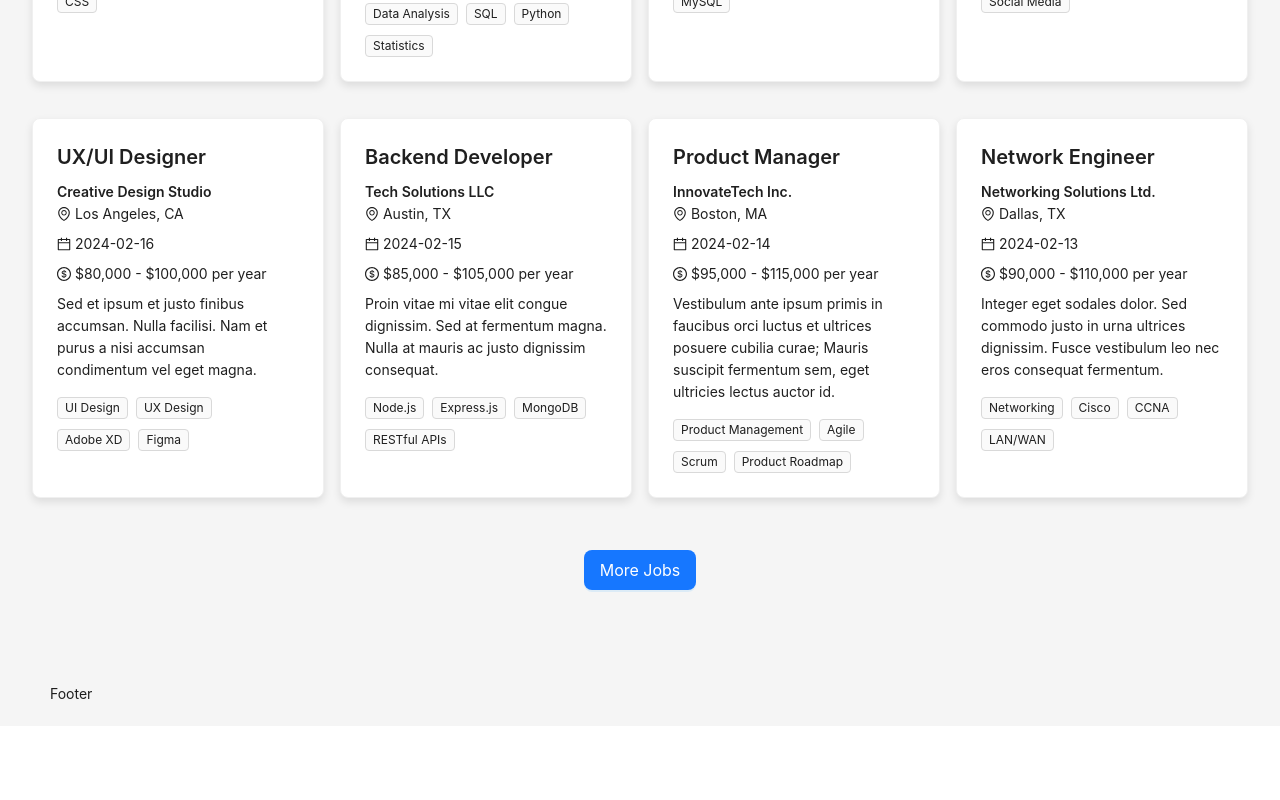
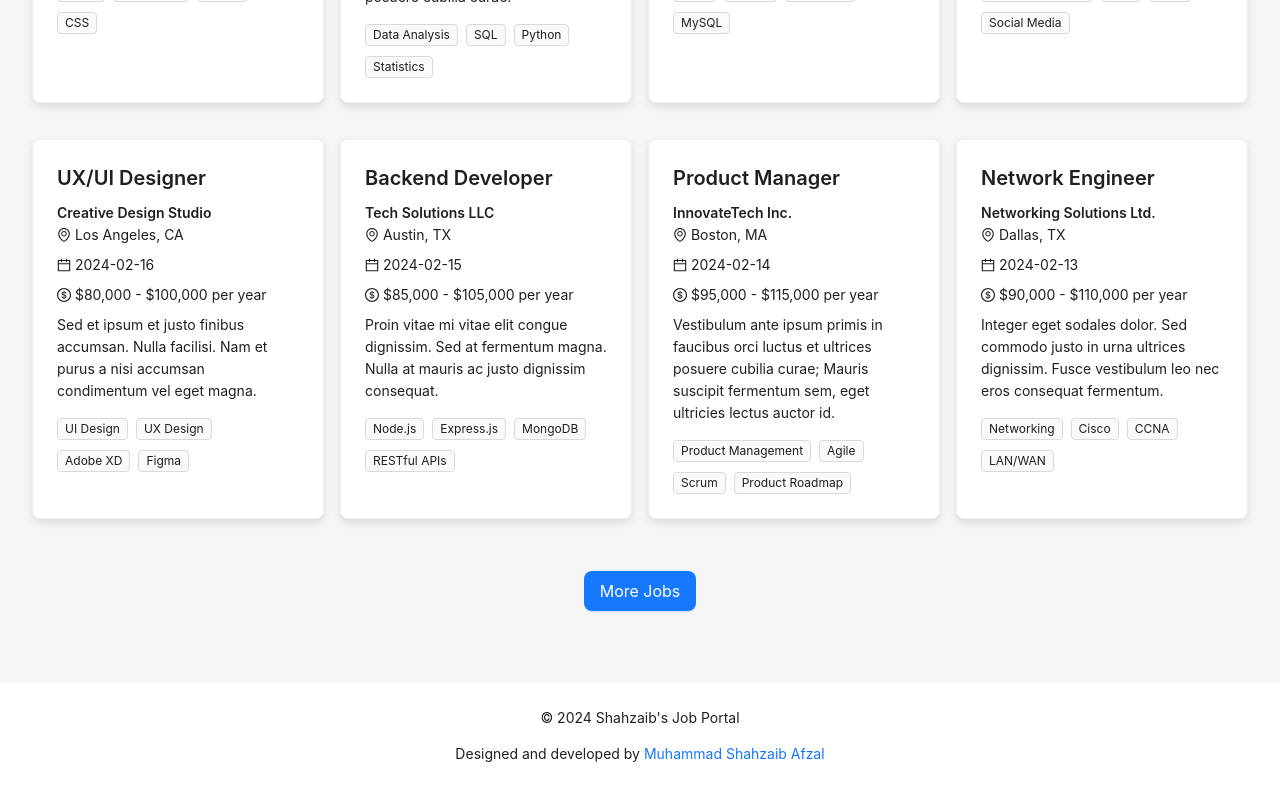
Before and after one commit to MuhammadShahzaibAfzal/JobConnect-Frontend, a React (Vite) app: page / in a window 1280 px wide. Shown: the part 1406-2206 px from the top of the page. Before the commit the page ends 2132 px from the top, so only its background shows below. Built offline with nearby package versions, Linux system fonts and the light colour scheme.

Commit message:
design footer

```diff
--- a/src/layouts/MainLayout.jsx
+++ b/src/layouts/MainLayout.jsx
@@ -1,4 +1,4 @@
-import { Button, Flex, Layout, Menu, theme, Drawer } from "antd";
+import { Button, Flex, Layout, Menu, theme, Drawer, Typography } from "antd";
 import logo from "../assets/logo.png";
 import { MenuOutlined } from "@ant-design/icons";
 import { useState } from "react";
@@ -96,7 +96,19 @@ const MainLayout = () => {
       >
         <Outlet />
       </Content>
-      <Footer>Footer</Footer>
+      <Footer style={{ textAlign: "center", background: colorBgContainer }}>
+        <div>
+          <Typography.Paragraph>
+            © 2024 Shahzaib's Job Portal
+          </Typography.Paragraph>
+          <Typography.Paragraph>
+            Designed and developed by{" "}
+            <Typography.Link href="https://github.com/MuhammadShahzaibAfzal">
+              Muhammad Shahzaib Afzal
+            </Typography.Link>
+          </Typography.Paragraph>
+        </div>
+      </Footer>
     </Layout>
   );
 };
--- a/src/pages/HomePage.jsx
+++ b/src/pages/HomePage.jsx
@@ -239,7 +239,7 @@ const HomePage = () => {
 
       <section className="px-48" style={{ margin: "40px 0" }}>
         <Typography.Title level={2}>LATEST JOBS</Typography.Title>
-        <Row gutter={[16, 16]}>
+        <Row gutter={[16, 16]} style={{ marginTop: "36px" }}>
           {dummyJobs.map((job) => (
             <JobCard key={job.id} job={job} />
           ))}
```
